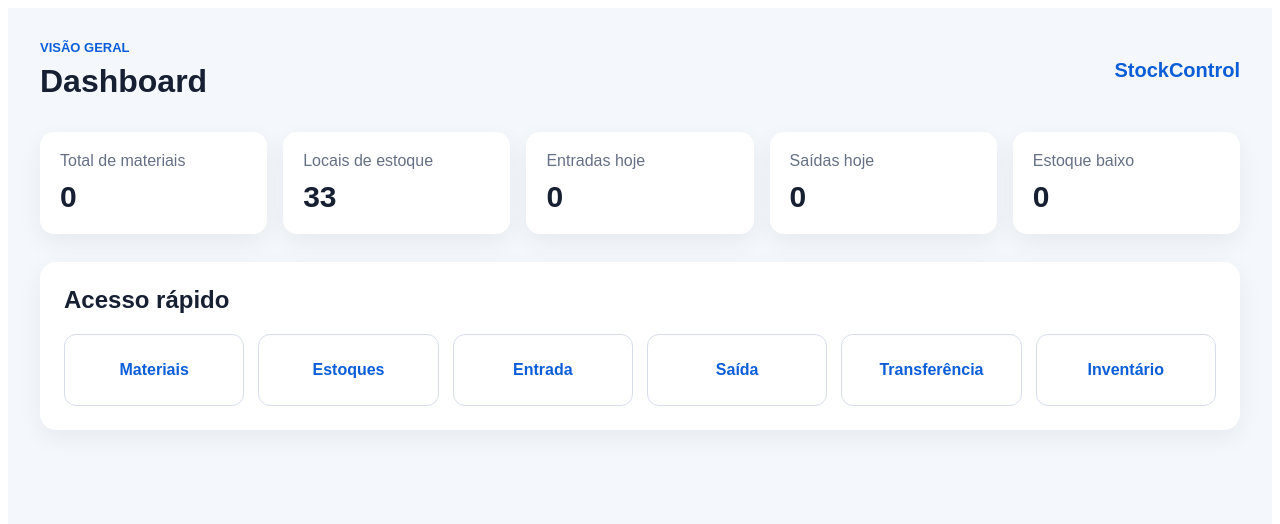
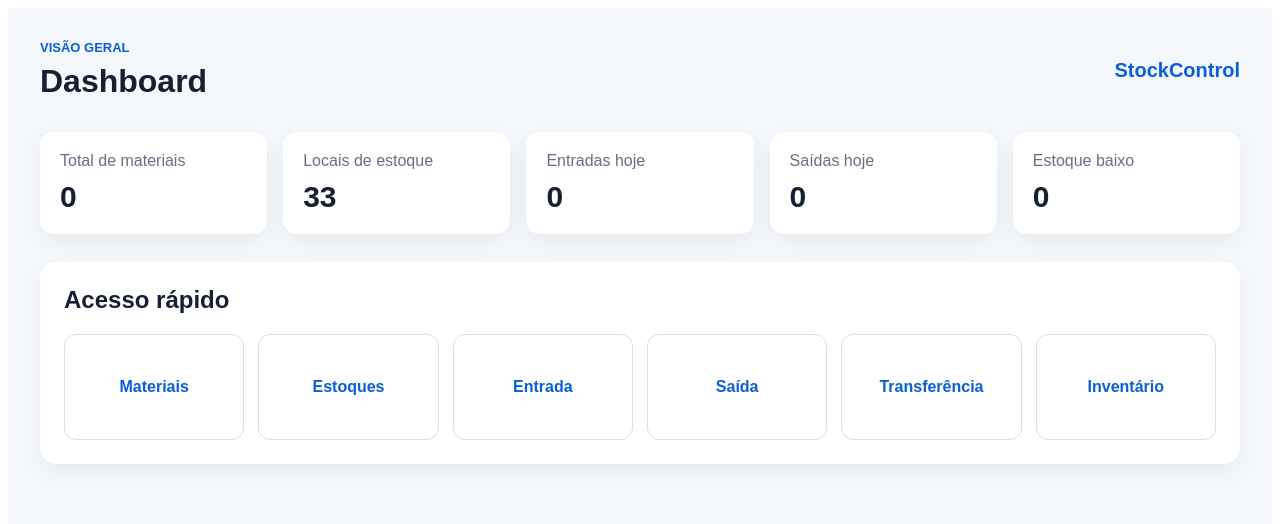
Before and after one commit to Caiobob86/stockcontrol, a Next.js app: page /dashboard in a window 1280 px wide. Shown: the top 524 px of the page. Built offline with nearby package versions, Linux system fonts and the light colour scheme.

Commit message:
Versão inicial funcionando

```diff
--- a/app/dashboard/page.tsx
+++ b/app/dashboard/page.tsx
@@ -1,3 +1,5 @@
+import Link from "next/link";
+
 export default function DashboardPage() {
   return (
     <main
@@ -15,6 +17,7 @@ export default function DashboardPage() {
           alignItems: "center",
           gap: "20px",
           marginBottom: "32px",
+          flexWrap: "wrap",
         }}
       >
         <div>
@@ -88,12 +91,12 @@ export default function DashboardPage() {
             gap: "14px",
           }}
         >
-          <Botao nome="Materiais" />
-          <Botao nome="Estoques" />
-          <Botao nome="Entrada" />
-          <Botao nome="Saída" />
-          <Botao nome="Transferência" />
-          <Botao nome="Inventário" />
+          <Botao nome="Materiais" href="/materiais" />
+          <Botao nome="Estoques" href="/estoques" />
+          <Botao nome="Entrada" href="#" />
+          <Botao nome="Saída" href="#" />
+          <Botao nome="Transferência" href="#" />
+          <Botao nome="Inventário" href="#" />
         </div>
       </section>
     </main>
@@ -137,10 +140,16 @@ function Card({
   );
 }
 
-function Botao({ nome }: { nome: string }) {
+function Botao({
+  nome,
+  href,
+}: {
+  nome: string;
+  href: string;
+}) {
   return (
-    <button
-      type="button"
+    <Link
+      href={href}
       style={{
         minHeight: "72px",
         padding: "16px",
@@ -150,9 +159,13 @@ function Botao({ nome }: { nome: string }) {
         color: "#0b5ed7",
         fontSize: "16px",
         fontWeight: "bold",
+        display: "flex",
+        alignItems: "center",
+        justifyContent: "center",
+        textDecoration: "none",
       }}
     >
       {nome}
-    </button>
+    </Link>
   );
 }
--- a/tsconfig.json
+++ b/tsconfig.json
@@ -13,7 +13,7 @@
     "incremental": true,
     "module": "esnext",
     "esModuleInterop": true,
-    "moduleResolution": "node",
+    "moduleResolution": "bundler",
     "resolveJsonModule": true,
     "isolatedModules": true,
     "jsx": "preserve",
```
